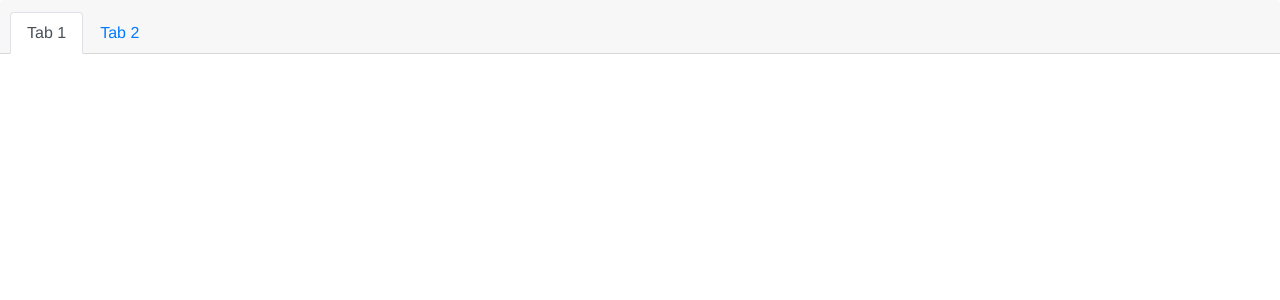
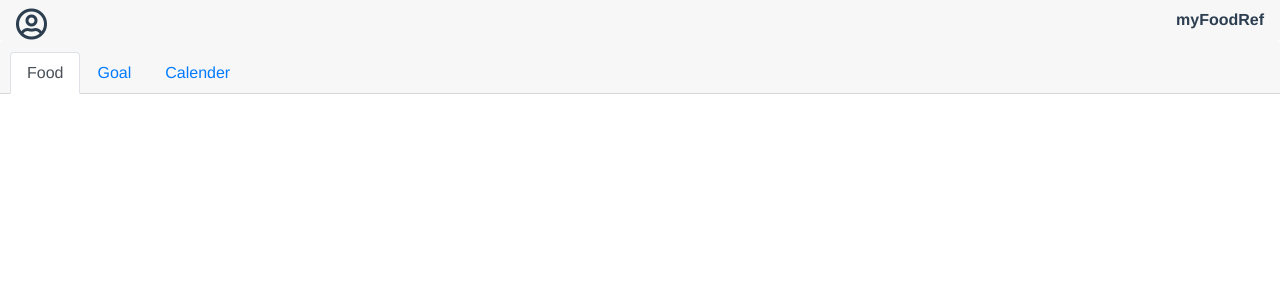
Before and after one commit to jerryturcios08/myFoodRef, a Vue app: page / in a window 1280 px wide. Shown: the top 300 px of the page. Built offline with nearby package versions, Linux system fonts and the light colour scheme.

Commit message:
Add the food tab components

```diff
--- a/public/index.html
+++ b/public/index.html
@@ -5,6 +5,8 @@
     <meta http-equiv="X-UA-Compatible" content="IE=edge">
     <meta name="viewport" content="width=device-width,initial-scale=1.0">
     <link rel="icon" href="<%= BASE_URL %>favicon.ico">
+    <link rel="stylesheet" href="https://use.fontawesome.com/releases/v5.7.2/css/all.css"
+      integrity="sha384-fnmOCqbTlWIlj8LyTjo7mOUStjsKC4pOpQbqyi7RrhN7udi9RwhKkMHpvLbHG9Sr" crossorigin="anonymous">
     <title>myfoodref</title>
   </head>
   <body>
--- a/src/App.vue
+++ b/src/App.vue
@@ -1,15 +1,14 @@
 <template>
   <div id="app">
-    <div>
-      <b-tabs card>
-        <b-tab title="Tab 1" active>
-          <!-- <b-card-text>Tab Contents 1</b-card-text> -->
-        </b-tab>
-        <b-tab title="Tab 2">
-          <!-- <b-card-text>Tab Contents 1</b-card-text> -->
-        </b-tab>
-      </b-tabs>
+    <div id="header">
+      <i class="far fa-user-circle fa-2x"></i>
+      <p id="brand-name">myFoodRef</p>
     </div>
+    <b-tabs card>
+      <b-tab title="Food" active></b-tab>
+      <b-tab title="Goal"></b-tab>
+      <b-tab title="Calender"></b-tab>
+    </b-tabs>
     <!-- <div id="nav">
       <router-link to="/">Home</router-link>
     </div>-->
@@ -19,6 +18,25 @@
 </template>
 
 <style>
+i {
+  float: left;
+  padding: 1vh 2vh;
+}
+
+p {
+  padding: 1vh 2vh;
+  text-align: right;
+  font-weight: bold;
+}
+
+#brand-name {
+  margin: 0vh;
+}
+
+#header {
+  background-color: rgb(247, 247, 247);
+}
+
 #app {
   font-family: "Avenir", Helvetica, Arial, sans-serif;
   -webkit-font-smoothing: antialiased;
```
Also changed, not shown: src/components/Food/FoodList.vue (added, +22 -0 lines), src/components/Food/FoodItem.vue (added).
